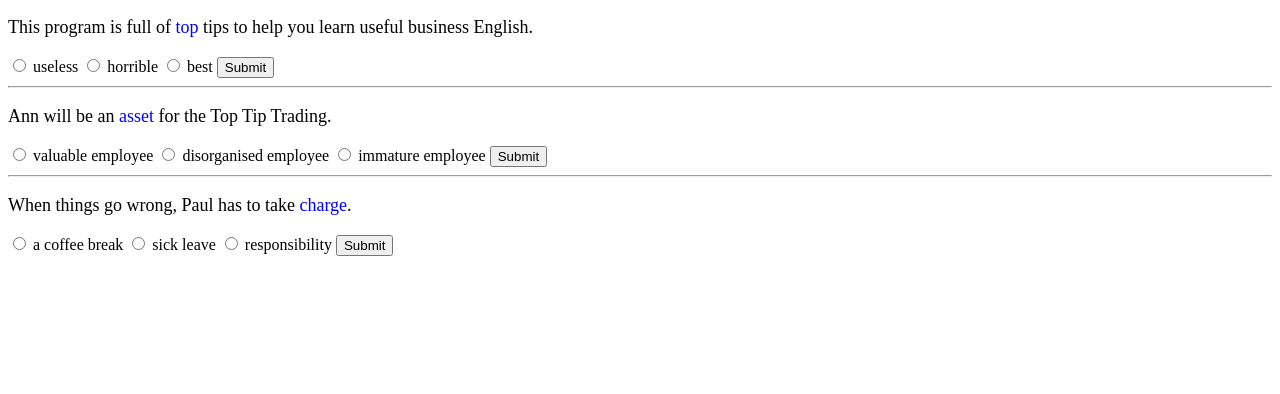
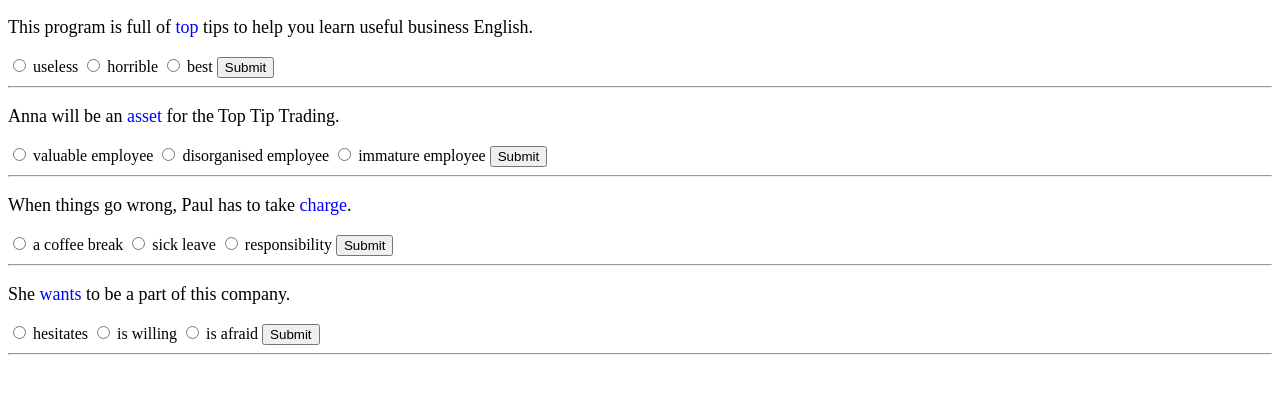
Before and after one commit to teacherigor/mysite, a plain HTML site: page vocabulary.html in a window 1280 px wide. Shown: the part 154-548 px from the top of the page. Drawn offline with nearby package versions, Linux system fonts and the light colour scheme.

Commit message:
She wants

```diff
--- a/vocabulary.html
+++ b/vocabulary.html
@@ -45,7 +45,7 @@
 	</label>
     <button type="button">Submit</button>
     <hr>
-    <p>Ann will be an <span>asset</span> for the Top Tip Trading.</p>
+    <p>Anna will be an <span>asset</span> for the Top Tip Trading.</p>
     <label>
 	    <input type="radio" name="answer" value="valuable employee">
 		valuable employee
@@ -74,6 +74,22 @@
 		responsibility
 	</label>
     <button type="button">Submit</button>
+	<hr>
+	 <p>She <span>wants</span> to be a part of this company.</p>
+    <label>
+	    <input type="radio" name="answer" value="hesitates">
+		hesitates
+	</label>
+    <label>
+		<input type="radio" name="answer" value="is willing">
+		is willing
+	</label>
+    <label>
+		<input type="radio" name="answer" value="">
+		is afraid
+	</label>
+    <button type="button">Submit</button>
+    <hr>
   </form>
 </main>
 </body>
```
